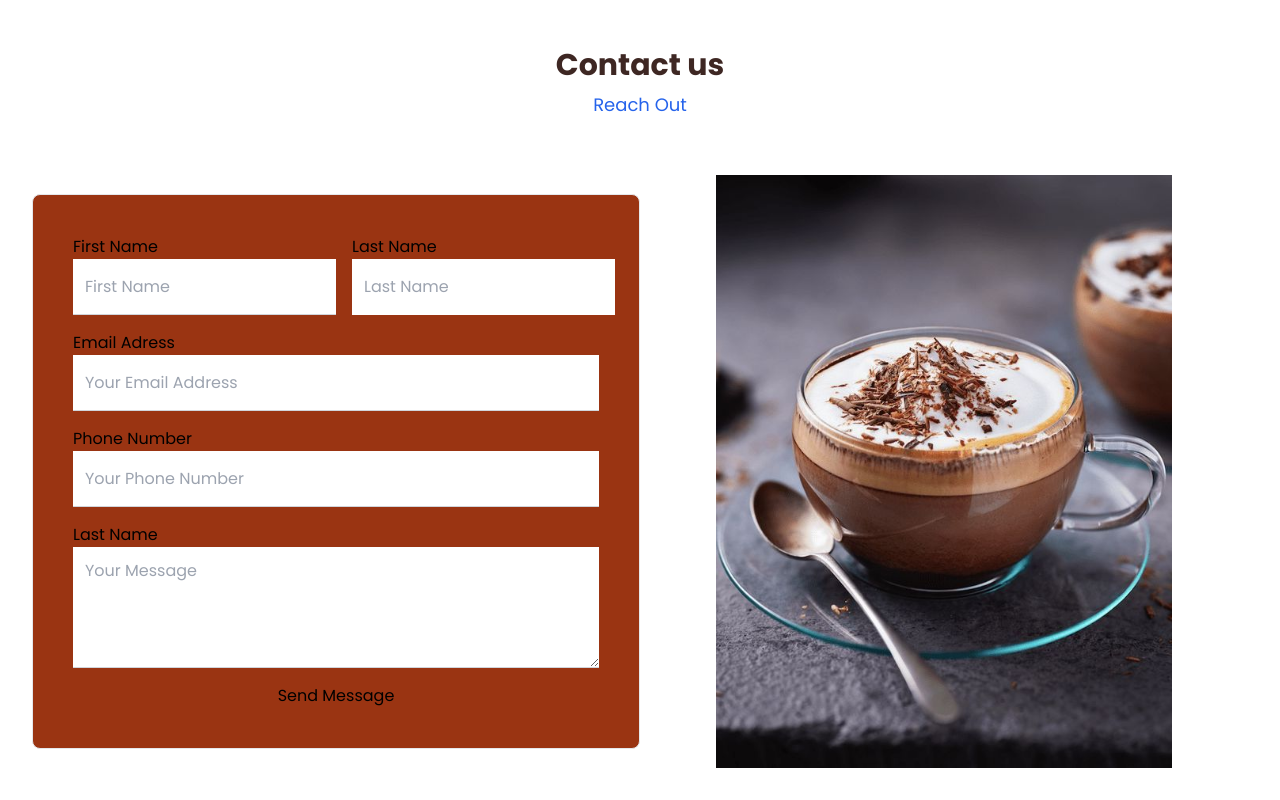
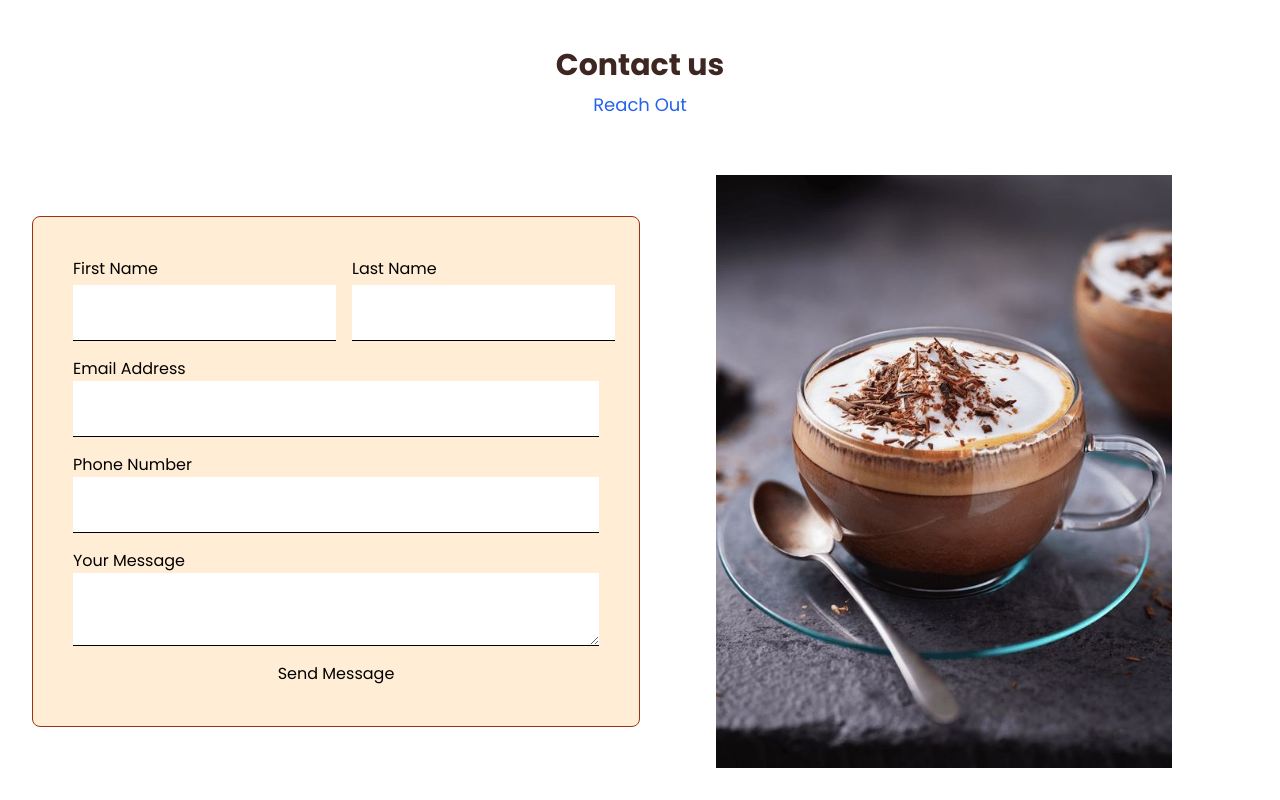
Before and after one commit to swarui/coffeelandingpage, a React (Vite) app: page / in a window 1280 px wide. Shown: the part 2673-3473 px from the top of the page. Built offline with nearby package versions, Linux system fonts and the light colour scheme.

Commit message:
Coffee landing page

```diff
--- a/src/components/Contact.jsx
+++ b/src/components/Contact.jsx
@@ -3,8 +3,7 @@ import Mocha from "../assets/Mocha.jpeg";
 function Contact() {
   return (
     <>
-      <div className="text-center mt-20 ">
-        {" "}
+      <div className="text-center mt-20">
         <h1
           style={{ fontFamily: "Poppins" }}
           className="text-center text-3xl font-bold text-[#3e2723] mb-2"
@@ -13,81 +12,99 @@ function Contact() {
         </h1>
         <h2
           style={{ fontFamily: "Poppins" }}
-          className="text-center  text-lg text-blue-600  mb-6"
+          className="text-center text-lg text-blue-600 mb-6"
         >
           Reach Out
-        </h2>{" "}
+        </h2>
       </div>
       <section
         style={{ fontFamily: "Poppins" }}
         className="flex flex-col md:flex-row items-center justify-center p-8"
       >
-        {/* Contact From  */}
-        <div className="w-full  md:w-1/2">
-          <form className="flex flex-col space-y-4 p-10  bg-orange-800 border rounded-lg ">
+        {/* Contact Form */}
+        <div className="w-full md:w-1/2">
+          <form className="flex flex-col space-y-4 p-10  border bg-orange-100 border-orange-800 rounded-lg">
             <div className="flex flex-row w-full space-x-4">
               <div className="flex flex-col w-1/2">
-                <h2 className="">First Name</h2>
-
+                <h2 className="mb-1">First Name</h2> {/* Reduced margin-bottom */}
                 <input
-
-                  placeholder="First Name"
                   type="text"
-                  className="p-3 border-b border-gray-300 focus:outline-none focus:border-blue-500"
-                  style={{ borderRadius: "0", borderTop: "none", borderLeft: "none", borderRight: "none",height:'7vh' }}
+                  className=" border-b border-black focus:outline-none focus:border-orange-800 "
+                  style={{
+                    borderRadius: "0",
+                    borderTop: "none",
+                    borderLeft: "none",
+                    borderRight: "none",
+                    height: '7vh'
+                  }}
                 />
               </div>
               <div className="flex flex-col w-1/2">
-                <h2>Last Name</h2>
+                <h2 className="mb-1">Last Name</h2> {/* Reduced margin-bottom */}
                 <input
                   type="text"
-                  placeholder="Last Name"
-                  className=" flex flex-row p-3   rounded-md  "
-                  style={{ borderRadius: "0", borderTop: "none", borderLeft: "none", borderRight: "none",height:'7vh' }}
-
+                  className=" border-b border-black focus:outline-none focus:border-orange-800 "
+                  style={{
+                    borderRadius: "0",
+                    borderTop: "none",
+                    borderLeft: "none",
+                    borderRight: "none",
+                    height: '7vh'
+                  }}
                 />
               </div>
             </div>
-            <div className="flex flex-col ">
-            <h2>Email Adress</h2>
+            <div className="flex flex-col">
+              <h2 className="">Email Address</h2> {/* Reduced margin-bottom */}
               <input
                 type="email"
-              placeholder="Your Email Address"
-              className="p-3 border border-gray-300 rounded-md focus:outline-none focus:border-blue-500"
-              style={{ borderRadius: "0", borderTop: "none", borderLeft: "none", borderRight: "none",height:'7vh' }}
-
+                className=" border-b border-black focus:outline-none focus:border-orange-800 "
+                style={{
+                  borderRadius: "0",
+                  borderTop: "none",
+                  borderLeft: "none",
+                  borderRight: "none",
+                  height: '7vh'
+                }}
               />
             </div>
-            <div className="flex flex-col ">
-            <h2>Phone Number</h2>
+            <div className="flex flex-col">
+              <h2 className="">Phone Number</h2> {/* Reduced margin-bottom */}
               <input
                 type="tel"
-              placeholder="Your Phone Number"
-              className="p-3 border border-gray-300 rounded-md focus:outline-none focus:border-blue-500"
-              style={{ borderRadius: "0", borderTop: "none", borderLeft: "none", borderRight: "none",height:'7vh' }}
-
+                className=" border-b border-black focus:outline-none focus:border-orange-800 "
+                style={{
+                  borderRadius: "0",
+                  borderTop: "none",
+                  borderLeft: "none",
+                  borderRight: "none",
+                  height: '7vh'
+                }}
               />
             </div>
-            <div className="flex flex-col ">
-            <h2>Last Name</h2>
+            <div className="flex flex-col">
+              <h2 className="">Your Message</h2> {/* Reduced margin-bottom */}
               <textarea
-              placeholder="Your Message"
-              rows={4}
-              className="p-3 border border-gray-300 rounded-md focus:outline-none focus:border-blue-500"
-              style={{ borderRadius: "0", borderTop: "none", borderLeft: "none", borderRight: "none", }}
-
+                rows={3}
+                className=" border-b border-black focus:outline-none focus:border-orange-800 "
+                 style={{
+                  borderRadius: "0",
+                  borderTop: "none",
+                  borderLeft: "none",
+                  borderRight: "none",
+                }}
               />
-
             </div>
-            <button type="submit">Send Message </button>
+            <button type="submit" className="mt-4">Send Message</button>
           </form>
         </div>
-        {/* Image Section  */}
+        {/* Image Section */}
         <div className="w-full md:w-1/2 flex items-center justify-center">
-          <img src={Mocha} className="w-3/4 " alt="" />
+          <img src={Mocha} className="w-3/4" alt="" />
         </div>
       </section>
     </>
   );
 }
+
 export default Contact;
```
Lines whose indentation alone changed are shown as unchanged.
